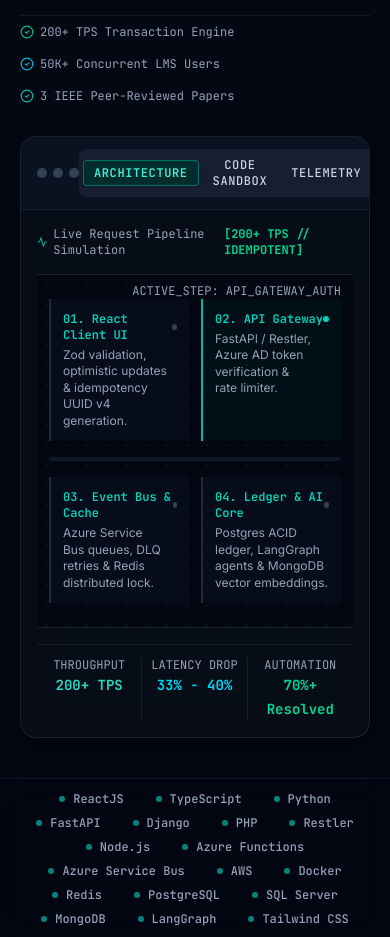
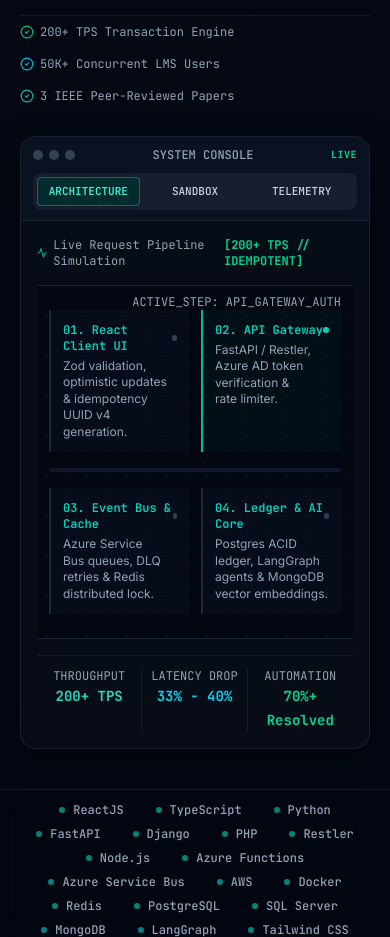
Before and after one commit to amitbora007/amit-portfolio, a React (Vite) app: page / in a window 390 px wide. Shown: the part 880-1817 px from the top of the page. Built offline with nearby package versions, Linux system fonts and the light colour scheme.

Commit message:
fix(hero): make console tabs responsive across mobile devices avoiding truncation

```diff
--- a/src/components/HeroPlayground.jsx
+++ b/src/components/HeroPlayground.jsx
@@ -5,6 +5,7 @@ import { Activity, Copy, Check } from 'lucide-react';
 const codeSnippets = {
   payment: {
     title: 'PaymentIdempotency.ts',
+    shortTitle: 'Payment.ts',
     lang: 'typescript',
     code: `// Atomically verify & reserve idempotency token
 export async function processEftTransaction(
@@ -37,6 +38,7 @@ export async function processEftTransaction(
   },
   ai: {
     title: 'LangGraphAgent.py',
+    shortTitle: 'Agent.py',
     lang: 'python',
     code: `from langgraph.graph import StateGraph, END
 from langchain_core.messages import SystemMessage, HumanMessage
@@ -62,6 +64,7 @@ def build_support_agent():
   },
   reactive: {
     title: 'useSystemStream.ts',
+    shortTitle: 'Stream.ts',
     lang: 'typescript',
     code: `// High-frequency telemetry stream with auto-reconnect
 export function useSystemStream(endpoint: string) {
@@ -113,24 +116,32 @@ export default function HeroPlayground() {
     <div className="w-full glass-panel rounded-2xl border border-slate-200/80 dark:border-slate-800/80 shadow-2xl overflow-hidden backdrop-blur-xl bg-white/60 dark:bg-slate-950/70 transition-all duration-300">
 
       {/* Top Console Bar */}
-      <div className="px-4 py-3 border-b border-slate-200/60 dark:border-slate-800/60 flex items-center justify-between bg-slate-100/50 dark:bg-slate-900/50 text-xs font-mono">
-        <div className="flex items-center gap-2">
+      <div className="px-3 sm:px-4 py-2.5 sm:py-3 border-b border-slate-200/60 dark:border-slate-800/60 flex flex-col sm:flex-row items-stretch sm:items-center justify-between gap-2.5 bg-slate-100/50 dark:bg-slate-900/50 text-xs font-mono">
+        <div className="flex items-center justify-between sm:justify-start gap-2">
           <div className="flex items-center gap-1.5">
             <span className="w-2.5 h-2.5 rounded-full bg-slate-300 dark:bg-slate-700 inline-block" />
             <span className="w-2.5 h-2.5 rounded-full bg-slate-300 dark:bg-slate-700 inline-block" />
             <span className="w-2.5 h-2.5 rounded-full bg-slate-300 dark:bg-slate-700 inline-block" />
           </div>
-          <span className="ml-2 font-medium text-slate-600 dark:text-slate-400 text-xs hidden sm:inline">
-            SYSTEM CONSOLE // FULLSTACK ENGINE
+          <span className="font-medium text-slate-600 dark:text-slate-400 text-xs">
+            <span className="sm:hidden">SYSTEM CONSOLE</span>
+            <span className="hidden sm:inline">SYSTEM CONSOLE // FULLSTACK ENGINE</span>
+          </span>
+          <span className="sm:hidden text-[10px] text-emerald-600 dark:text-emerald-400 font-bold uppercase tracking-wider">
+            LIVE
           </span>
         </div>
 
         {/* Tab Switcher */}
-        <div className="flex items-center gap-1 bg-slate-200/60 dark:bg-slate-800/60 p-1 rounded-lg" role="tablist" aria-label="Engine Console Views">
+        <div
+          className="grid grid-cols-3 sm:flex items-center gap-1 bg-slate-200/60 dark:bg-slate-800/60 p-1 rounded-lg w-full sm:w-auto"
+          role="tablist"
+          aria-label="Engine Console Views"
+        >
           {[
-            { id: 'mesh', label: 'Architecture' },
-            { id: 'code', label: 'Code Sandbox' },
-            { id: 'telemetry', label: 'Telemetry' },
+            { id: 'mesh', label: 'Architecture', shortLabel: 'Architecture' },
+            { id: 'code', label: 'Code Sandbox', shortLabel: 'Sandbox' },
+            { id: 'telemetry', label: 'Telemetry', shortLabel: 'Telemetry' },
           ].map((tab, idx, arr) => {
             const isTabActive = activeTab === tab.id;
             return (
@@ -162,13 +173,14 @@ export default function HeroPlayground() {
                     document.getElementById(`engine-tab-${arr[nextIdx].id}`)?.focus();
                   }
                 }}
-                className={`px-2.5 py-1 rounded text-xs font-medium tracking-wider uppercase transition-all focus:outline-none focus-visible:ring-2 focus-visible:ring-brand-500 ${
+                className={`px-1.5 sm:px-2.5 py-1.5 sm:py-1 rounded text-[11px] sm:text-xs font-medium tracking-normal sm:tracking-wider uppercase transition-all text-center whitespace-nowrap focus:outline-none focus-visible:ring-2 focus-visible:ring-brand-500 ${
                   isTabActive
                     ? 'bg-teal-700 text-white dark:bg-teal-950/90 dark:text-teal-300 border border-teal-700 dark:border-teal-500/50 shadow-sm font-semibold'
                     : 'text-slate-700 dark:text-slate-300 hover:text-slate-950 dark:hover:text-white'
                 }`}
               >
-                {tab.label}
+                <span className="sm:hidden">{tab.shortLabel}</span>
+                <span className="hidden sm:inline">{tab.label}</span>
               </button>
             );
           })}
@@ -315,8 +327,8 @@ export default function HeroPlayground() {
         {activeTab === 'code' && (
           <div className="space-y-3 flex flex-col justify-between h-full">
             {/* Snippet Selection Tabs */}
-            <div className="flex items-center justify-between border-b border-slate-200 dark:border-slate-800 pb-2">
-              <div className="flex gap-2" role="tablist" aria-label="Code Snippet Selection">
+            <div className="flex items-center justify-between border-b border-slate-200 dark:border-slate-800 pb-2 gap-2">
+              <div className="flex gap-1.5 sm:gap-2 overflow-x-auto no-scrollbar py-0.5 flex-1 min-w-0" role="tablist" aria-label="Code Snippet Selection">
                 {Object.keys(codeSnippets).map((key, idx, arr) => {
                   const isSnippetActive = activeSnippetKey === key;
                   return (
@@ -350,13 +362,14 @@ export default function HeroPlayground() {
                           document.getElementById(`snippet-tab-${targetKey}`)?.focus();
                         }
                       }}
-                      className={`text-xs font-mono px-2 py-1 rounded transition-colors focus:outline-none focus-visible:ring-2 focus-visible:ring-brand-500 ${
+                      className={`text-xs font-mono px-2 py-1 rounded transition-colors shrink-0 whitespace-nowrap focus:outline-none focus-visible:ring-2 focus-visible:ring-brand-500 ${
                         isSnippetActive
                           ? 'bg-brand-500/10 text-brand-600 dark:text-brand-400 font-bold border border-brand-500/30'
                           : 'text-slate-500 hover:text-slate-800 dark:hover:text-slate-200'
                       }`}
                     >
-                      {codeSnippets[key].title}
+                      <span className="sm:hidden">{codeSnippets[key].shortTitle || codeSnippets[key].title}</span>
+                      <span className="hidden sm:inline">{codeSnippets[key].title}</span>
                     </button>
                   );
                 })}
@@ -364,7 +377,7 @@ export default function HeroPlayground() {
               <button
                 type="button"
                 onClick={handleCopy}
-                className="flex items-center gap-1 text-xs font-mono text-slate-500 hover:text-brand-500 transition-colors p-1 rounded focus:outline-none focus-visible:ring-2 focus-visible:ring-brand-500"
+                className="flex items-center gap-1 text-xs font-mono text-slate-500 hover:text-brand-500 transition-colors p-1 rounded shrink-0 focus:outline-none focus-visible:ring-2 focus-visible:ring-brand-500"
                 title="Copy snippet"
                 aria-label={copied ? 'Code snippet copied' : 'Copy code snippet'}
               >
@@ -445,7 +458,7 @@ export default function HeroPlayground() {
               </div>
             </div>
 
-            <div className="pt-2 border-t border-slate-200/60 dark:border-slate-800/60 text-slate-500 dark:text-slate-400 text-xs flex items-center justify-between">
+            <div className="pt-2 border-t border-slate-200/60 dark:border-slate-800/60 text-slate-500 dark:text-slate-400 text-xs flex flex-col sm:flex-row sm:items-center justify-between gap-1">
               <span>REGIONS: Azure East US • AWS ap-south-1</span>
               <span className="text-teal-600 dark:text-teal-400 font-bold">UPTIME: 99.98%</span>
             </div>
```
